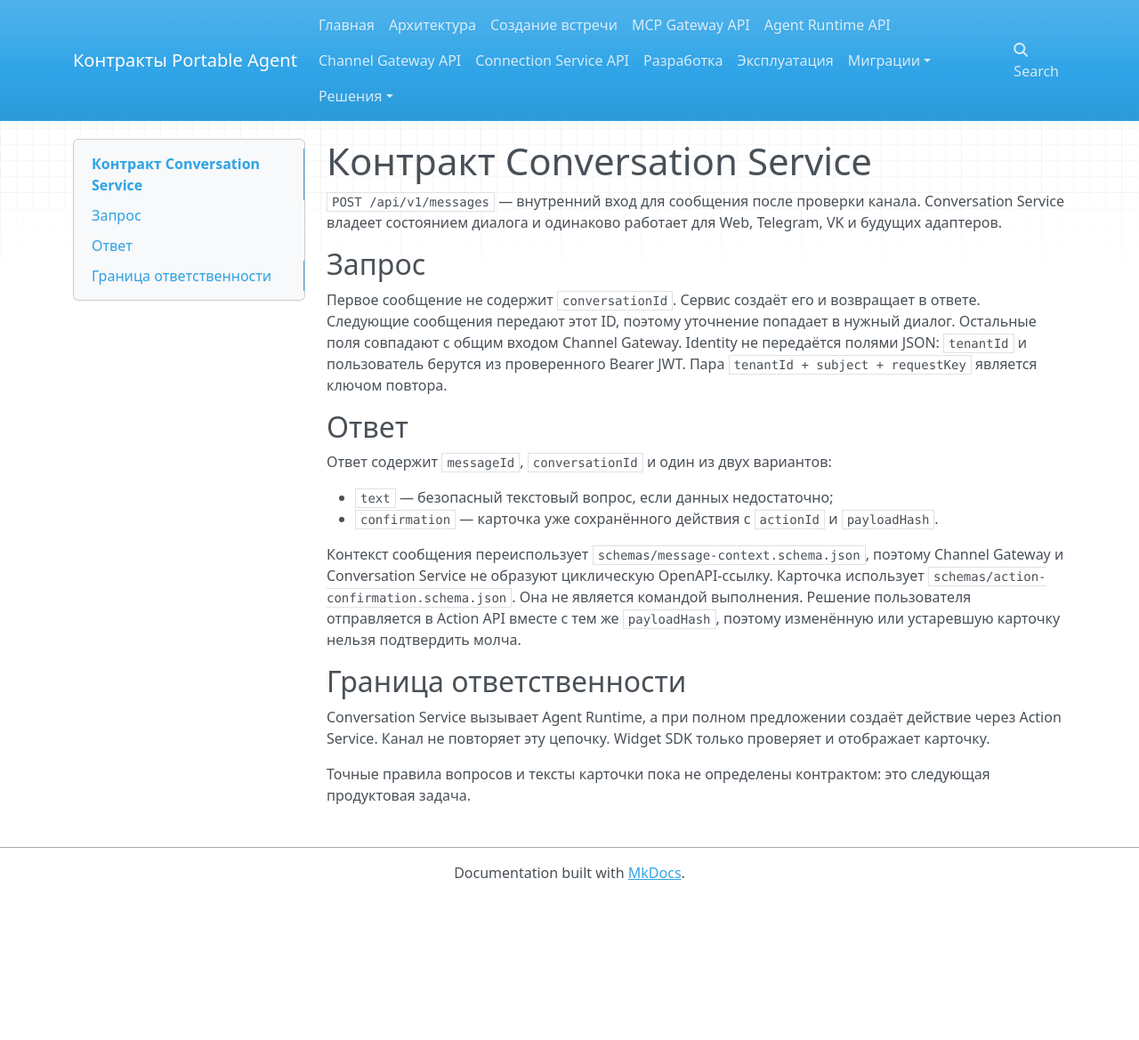
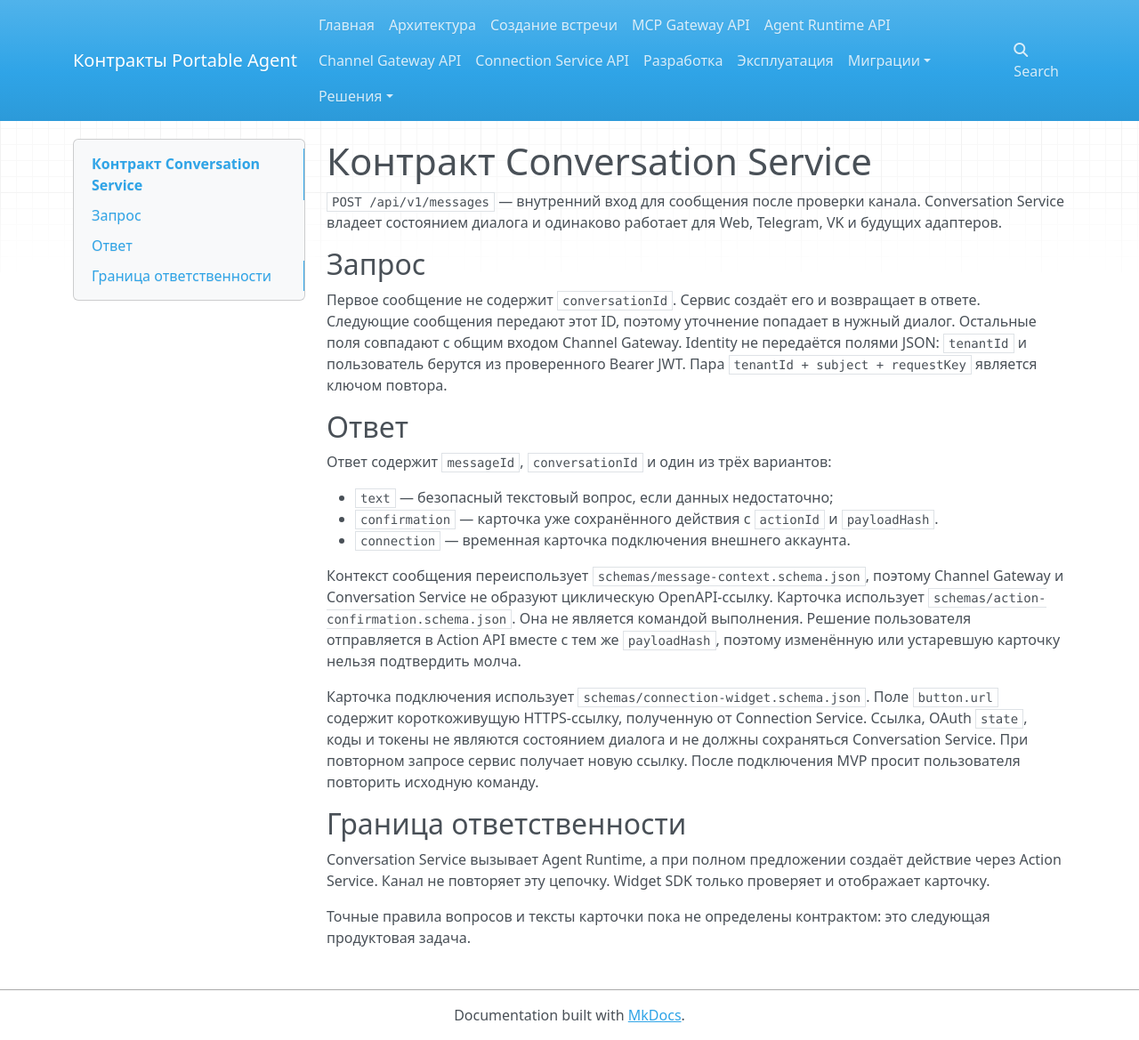
Before and after one commit to portable-agent/contracts, an MkDocs documentation site: the page built from docs/conversation-service.md, in a window 1280 px wide and 1169 px high. Shown: the whole window at 89% size. Built offline with MkDocs 1.6.1, drawn with Linux system fonts in a browser that asks for light colours; nearby versions of some CDN libraries.

Commit message:
feat: add external connection widget contract (#21)
* feat: add external connection widget contract

* docs: include connection dependency failure

* fix: publish connection reply as major version

* ci: recheck approved breaking change

```diff
--- a/docs/conversation-service.md
+++ b/docs/conversation-service.md
@@ -13,16 +13,22 @@
 
 ## Ответ
 
-Ответ содержит `messageId`, `conversationId` и один из двух вариантов:
+Ответ содержит `messageId`, `conversationId` и один из трёх вариантов:
 
 - `text` — безопасный текстовый вопрос, если данных недостаточно;
 - `confirmation` — карточка уже сохранённого действия с `actionId` и `payloadHash`.
+- `connection` — временная карточка подключения внешнего аккаунта.
 
 Контекст сообщения переиспользует `schemas/message-context.schema.json`, поэтому Channel Gateway и
 Conversation Service не образуют циклическую OpenAPI-ссылку. Карточка использует
 `schemas/action-confirmation.schema.json`. Она не является командой выполнения.
 Решение пользователя отправляется в Action API вместе с тем же `payloadHash`, поэтому изменённую или
 устаревшую карточку нельзя подтвердить молча.
+
+Карточка подключения использует `schemas/connection-widget.schema.json`. Поле `button.url` содержит
+короткоживущую HTTPS-ссылку, полученную от Connection Service. Ссылка, OAuth `state`, коды и токены не
+являются состоянием диалога и не должны сохраняться Conversation Service. При повторном запросе
+сервис получает новую ссылку. После подключения MVP просит пользователя повторить исходную команду.
 
 ## Граница ответственности
 
--- a/package.json
+++ b/package.json
@@ -1,6 +1,6 @@
 {
   "name": "@portable-agent/contracts",
-  "version": "3.0.0",
+  "version": "4.0.0",
   "private": true,
   "files": [
     "openapi",
```
Also changed, not shown: README.md (+2 -2 lines), docs/architecture.md (+1 -0 lines), docs/migrations/4.0.0.md (added, +16 -0 lines), 11 other files.
